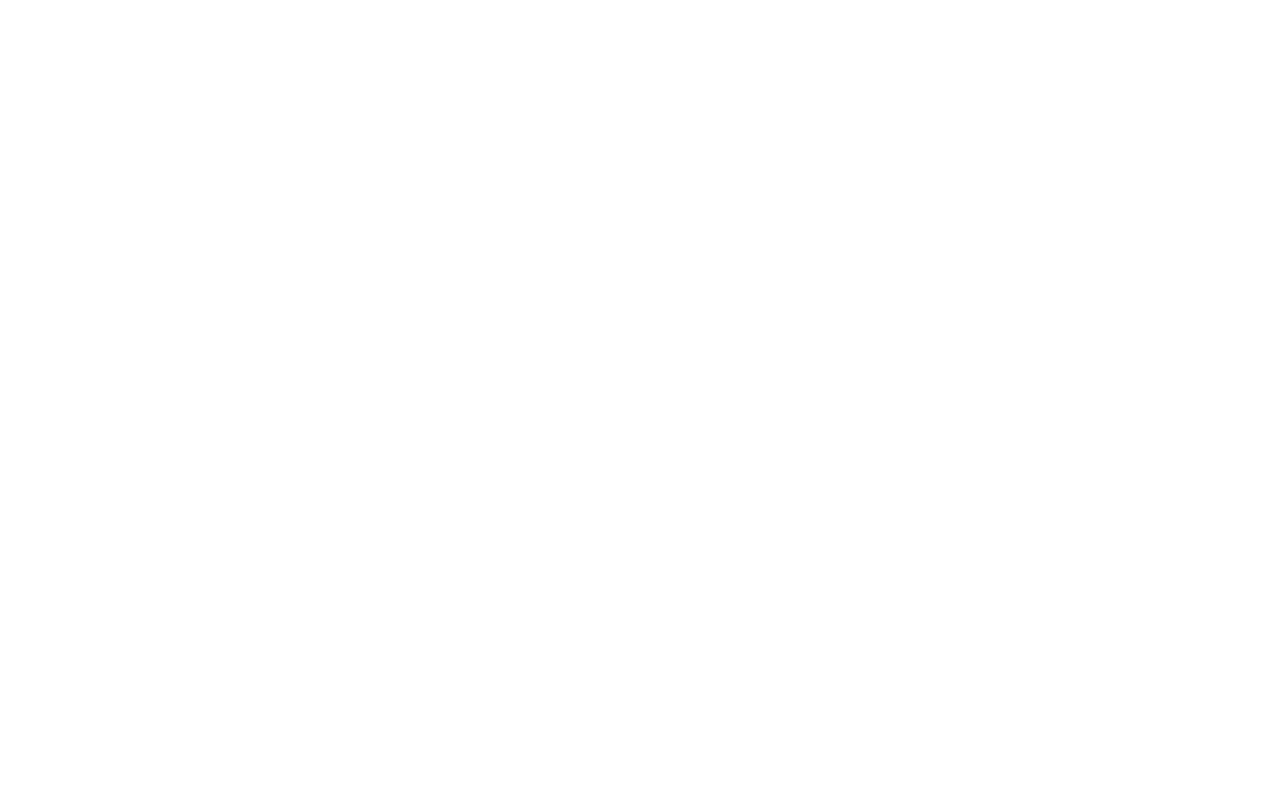
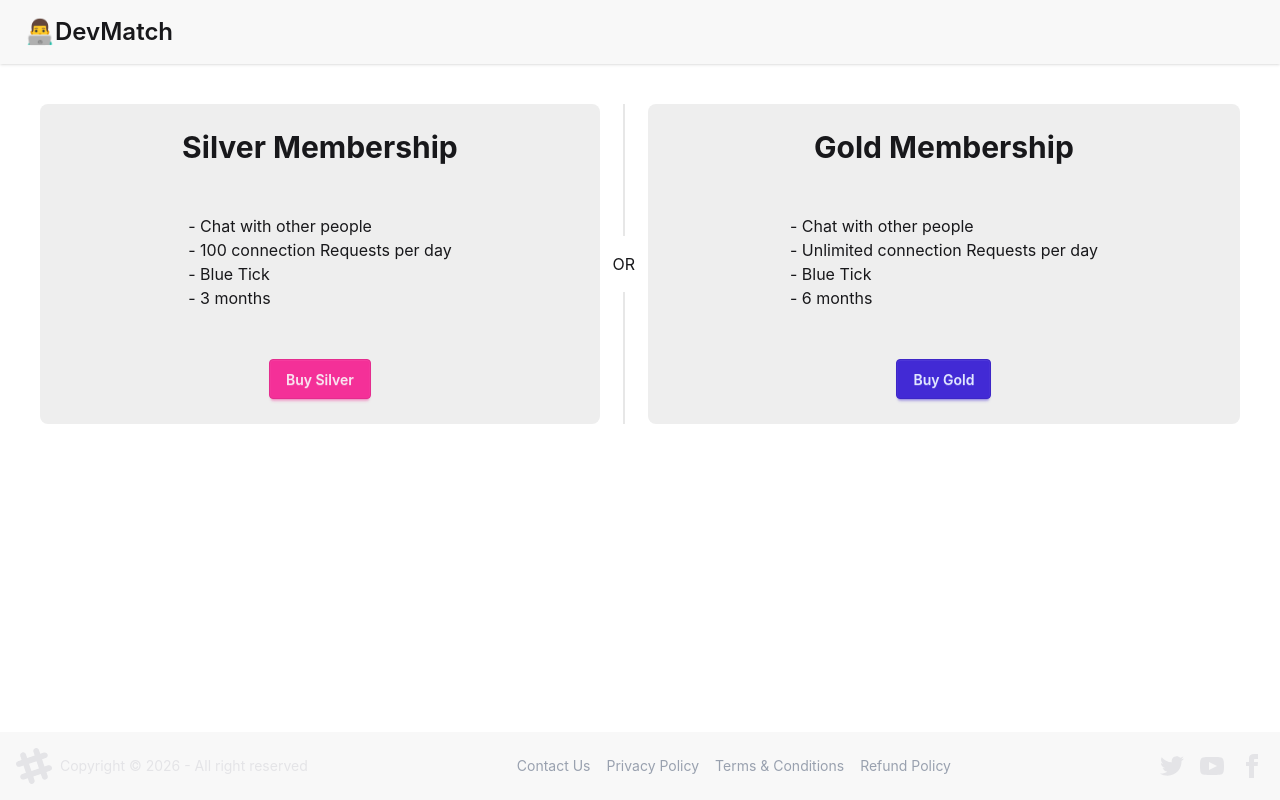
Before and after one commit to SamalAdarsh/DevMatch-Frontend, a React (Vite) app: page /premium in a window 1280 px wide. Before the commit this address had no page. Built offline with nearby package versions, Linux system fonts and the light colour scheme; no server answers.

Commit message:
buit: premium page

```diff
--- a/index.html
+++ b/index.html
@@ -5,6 +5,7 @@
     <link rel="icon" type="image/svg+xml" href="/favicon.svg" />
     <meta name="viewport" content="width=device-width, initial-scale=1.0" />
     <title>devmatch-frontend</title>
+    <script src="https://checkout.razorpay.com/v1/checkout.js"></script>
   </head>
   <body>
     <div id="root"></div>
--- a/src/App.jsx
+++ b/src/App.jsx
@@ -11,6 +11,7 @@
 import PrivacyPolicy from "./components/legal/PrivacyPolicy";
 import TermsAndConditions from "./components/legal/TermsAndConditions";
 import RefundPolicy from "./components/legal/RefundPolicy";
+import Premium from "./components/Premium";
 
 function App() {
   return (
@@ -28,6 +29,7 @@
               <Route path="/privacy" element={<PrivacyPolicy />} />
               <Route path="/terms" element={<TermsAndConditions />} />
               <Route path="/refund" element={<RefundPolicy />} />
+              <Route path="/premium" element={<Premium />} />
             </Route>
           </Routes>
         </BrowserRouter>
--- a/src/components/NavBar.jsx
+++ b/src/components/NavBar.jsx
@@ -57,6 +57,9 @@
                <li>
                 <Link to="/requests">Requests</Link>
               </li>
+                <li>
+                <Link to="/premium">Premium</Link>
+              </li>
               <li>
                 <a onClick={handleLogout}>Logout</a>
               </li>
--- /dev/null
+++ b/src/components/Premium.jsx
@@ -0,0 +1,74 @@
+import axios from "axios";
+import { BASE_URL } from "../utils/constants";
+
+const Premium = () => {
+  const handleBuyClick = async (type) => {
+    const order = await axios.post(
+      BASE_URL + "/payment/create",
+      {
+        membershipType: type,
+      },
+      { withCredentials: true }
+    );
+
+    const { amount, keyId, currency, notes, orderId } = order.data;
+
+    const options = {
+      key: keyId,
+      amount,
+      currency,
+      name: "Dev Tinder",
+      description: "Connect to other developers",
+      order_id: orderId,
+      prefill: {
+        name: notes.firstName + " " + notes.lastName,
+        email: notes.emailId,
+        contact: "9999999999",
+      },
+      theme: {
+        color: "#F37254",
+      },
+    };
+
+    const rzp = new window.Razorpay(options);
+    rzp.open();
+  };
+  return (
+    <div className="m-10">
+      <div className="flex w-full">
+        <div className="card bg-base-300 rounded-box grid h-80 grow place-items-center">
+          <h1 className="font-bold text-3xl">Silver Membership</h1>
+          <ul>
+            <li> - Chat with other people</li>
+            <li> - 100 connection Requests per day</li>
+            <li> - Blue Tick</li>
+            <li> - 3 months</li>
+          </ul>
+          <button
+            onClick={() => handleBuyClick("gold")}
+            className="btn btn-secondary"
+          >
+            Buy Silver
+          </button>
+        </div>
+        <div className="divider divider-horizontal">OR</div>
+        <div className="card bg-base-300 rounded-box grid h-80 grow place-items-center">
+          <h1 className="font-bold text-3xl">Gold Membership</h1>
+          <ul>
+            <li> - Chat with other people</li>
+            <li> - Unlimited connection Requests per day</li>
+            <li> - Blue Tick</li>
+            <li> - 6 months</li>
+          </ul>
+          <button
+            onClick={() => handleBuyClick("gold")}
+            className="btn btn-primary"
+          >
+            Buy Gold
+          </button>
+        </div>
+      </div>
+    </div>
+  );
+};
+export default Premium;
```
